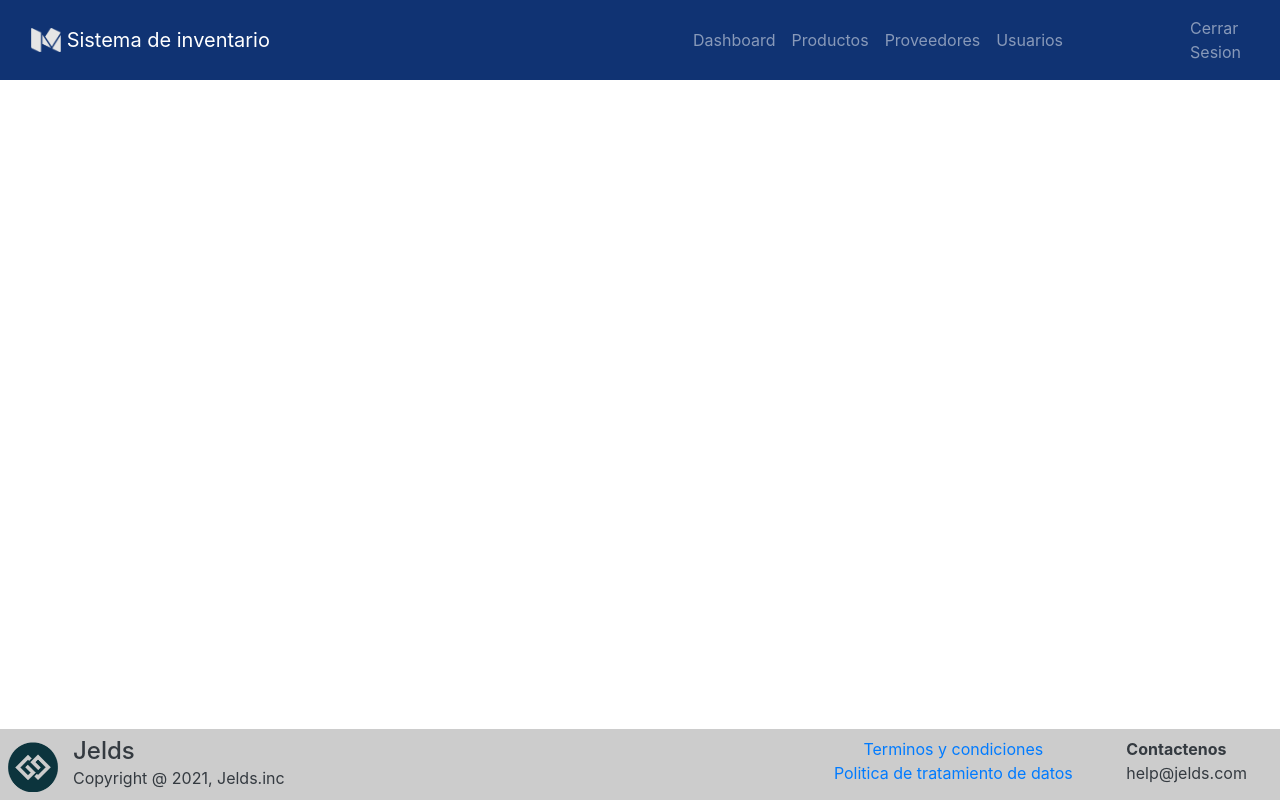
After one commit to JoxueTe/Proyecto, a Flask app: page /home in a window 1280 px wide. The commit adds this page. Run offline with Flask 2, Linux system fonts and the light colour scheme; some libraries are stand-ins or nearby versions.

Commit message:
Base creada

```diff
--- a/app.py
+++ b/app.py
@@ -2,6 +2,7 @@ from flask import Flask, render_template
 
 app = Flask(__name__)
 
+@app.route("/")
 @app.route("/login")
 def login_vista():
     return render_template('login.html')
@@ -10,3 +11,8 @@ def login_vista():
 @app.route("/recuperar")
 def recuperar_vista():
     return render_template('recuperar.html')
+
+
+@app.route("/home")
+def home_vista():
+    return render_template('base.html')
--- /dev/null
+++ b/templates/base.html
@@ -0,0 +1,122 @@
+<!doctype html>
+<html lang="en">
+   <head>
+      <!-- Required meta tags -->
+      <meta charset="utf-8">
+      <meta name="viewport" content="width=device-width, initial-scale=1, shrink-to-fit=no">
+      <!-- Bootstrap CSS -->
+      <link rel="stylesheet" href="https://cdn.jsdelivr.net/npm/bootstrap@4.5.3/dist/css/bootstrap.min.css" integrity="sha384-TX8t27EcRE3e/ihU7zmQxVncDAy5uIKz4rEkgIXeMed4M0jlfIDPvg6uqKI2xXr2" crossorigin="anonymous">
+      <link rel="shortcut icon" href="{{ url_for('static', filename='img/inventario.png') }}">
+      <title>
+          {% block title %}
+            Home
+          {% endblock %}
+      </title>
+   </head>
+   <body>
+      <!-- Navbar here -->
+
+      <nav class="navbar navbar-expand-md navbar-dark">
+        <div class="container-fluid">
+            <a class="navbar-brand" href="#">
+              <img src="{{ url_for('static', filename='img/inventario.png') }}" alt="" width="30" height="24" class="d-inline-block align-text-top">
+              Sistema de inventario
+            </a>
+        </div>
+        <button class="navbar-toggler" type="button" data-toggle="collapse" data-target="#navbarNav">
+            <span class="navbar-toggler-icon"></span>
+        </button>
+        <div class="collapse navbar-collapse " id="navbarNav">
+            <ul class="navbar-nav">
+
+            </ul>
+            <ul class="navbar-nav mr-5">
+                <li class="nav-item">
+                    <a class="nav-link" href="#">Dashboard</a>
+                </li>
+                <li class="nav-item">
+                    <a class="nav-link" href="#">Productos</a>
+                </li>
+                <li class="nav-item">
+                    <a class="nav-link" href="#">Proveedores</a>
+                </li>
+                <li class="nav-item">
+                    <a class="nav-link" href="#">Usuarios</a>
+                </li>
+            </ul>
+            <div class="container-fluid ml-5">
+                <ul class="navbar-nav">
+                    <a class="nav-link" href="#">Cerrar Sesion</a>
+                </ul>
+            </div>
+        </div>
+    </nav>
+
+    {% block content %}
+    <section >
+        <h1>Contenido</h1>
+    </section>
+    {% endblock %}
+      <!-- Future Content here -->
+
+    <footer class="text-white text-center text-lg-start fixed-bottom">
+      <div class="container-fluid text-dark" style="background-color: #CCCCCC">
+          <div class="row p-2">
+            <div class="logo" class="col">
+                <img src="{{ url_for('static', filename='img/logo-2.png') }}" alt="logo" width="50" height="50">
+            </div>
+            <div class="col col-md-7">
+                <h4>Jelds</h4>
+                <p>Copyright @ 2021, Jelds.inc</p>
+            </div>
+            <div class="col col-md-3">
+                <div>
+                    <a href="">Terminos y condiciones</a>
+                </div>
+                <div>
+                    <a href="">Politica de tratamiento de datos</a>
+                </div>
+            </div>
+            <div class="col">
+                <p class="font-weight-bold">Contactenos</p>
+                <p>help@jelds.com</p>
+            </div>
+          </div>
+      </div>
+    </footer>
+
+      <!-- Optional JavaScript -->
+      <!-- jQuery first, then Popper.js, then Bootstrap JS -->
+      <script src='https://kit.fontawesome.com/a076d05399.js'></script>
+      <script src="https://code.jquery.com/jquery-3.5.1.slim.min.js" integrity="sha384-DfXdz2htPH0lsSSs5nCTpuj/zy4C+OGpamoFVy38MVBnE+IbbVYUew+OrCXaRkfj" crossorigin="anonymous"></script>
+      <script src="https://cdn.jsdelivr.net/npm/popper.js@1.16.1/dist/umd/popper.min.js" integrity="sha384-9/reFTGAW83EW2RDu2S0VKaIzap3H66lZH81PoYlFhbGU+6BZp6G7niu735Sk7lN" crossorigin="anonymous"></script>
+      <script src="https://stackpath.bootstrapcdn.com/bootstrap/4.5.2/js/bootstrap.min.js" integrity="sha384-B4gt1jrGC7Jh4AgTPSdUtOBvfO8shuf57BaghqFfPlYxofvL8/KUEfYiJOMMV+rV" crossorigin="anonymous"></script>
+   </body>
+   <style>
+      body {
+      color: white
+      }
+
+      nav {
+        background-color: #103373;
+      }
+
+      .navbar-brand img {
+        filter:invert(0.8) sepia(1) hue-rotate(1deg) saturate(0%);
+      }
+
+      .logo img {
+        margin-top: 0.3em;
+      }
+
+      col p, h4 {
+        margin-bottom: 0px;
+        text-align: left;
+      }
+      col h4, p {
+        margin-bottom: 0px;
+        text-align: left;
+      }
+
+   </style>
+</html>
--- a/templates/login.html
+++ b/templates/login.html
@@ -8,6 +8,8 @@
     <link rel="shortcut icon" href="{{ url_for('static', filename='img/inventario.png') }}">
     <link rel="stylesheet" href="{{ url_for('static', filename='css/miestilo.css') }}">
     <!--<link rel="stylesheet" href="css/miestilo.css">-->
+    <!-- Bootstrap CSS -->
+    <link rel="stylesheet" href="https://cdn.jsdelivr.net/npm/bootstrap@4.5.3/dist/css/bootstrap.min.css" integrity="sha384-TX8t27EcRE3e/ihU7zmQxVncDAy5uIKz4rEkgIXeMed4M0jlfIDPvg6uqKI2xXr2" crossorigin="anonymous">
 </head>
 <body>
     <section>
@@ -41,6 +43,7 @@
             </div>
         </div>
     </section>
+    <footer>
         <div class="footer">
             <div class="logo">
                 <img src="{{ url_for('static', filename='img/logo.png') }}" alt="logo" width="50" height="50">
@@ -49,5 +52,6 @@
                 <p><span class="nempresa">Jelds</span></p><p><span class="copy"> Copyright @ 2021, Jelds.Inc </span></p>
             </div>
         </div>
+    </footer>
 </body>
 </html>
--- a/templates/recuperar.html
+++ b/templates/recuperar.html
@@ -36,6 +36,9 @@
             </div>
         </div>
     </section>
+
+</body>
+<footer>
     <div class="footer">
         <div class="logo">
             <img src="{{ url_for('static', filename='img/logo.png') }}" alt="logo" width="50" height="50">
@@ -44,5 +47,5 @@
             <p><span class="nempresa">Jelds</span></p><p><span class="copy"> Copyright @ 2021, Jelds.Inc </span></p>
         </div>
     </div>
-</body>
+</footer>
 </html>
```
Also changed, not shown: static/img/logo-2.png (added). Lines whose indentation alone changed are shown as unchanged.
